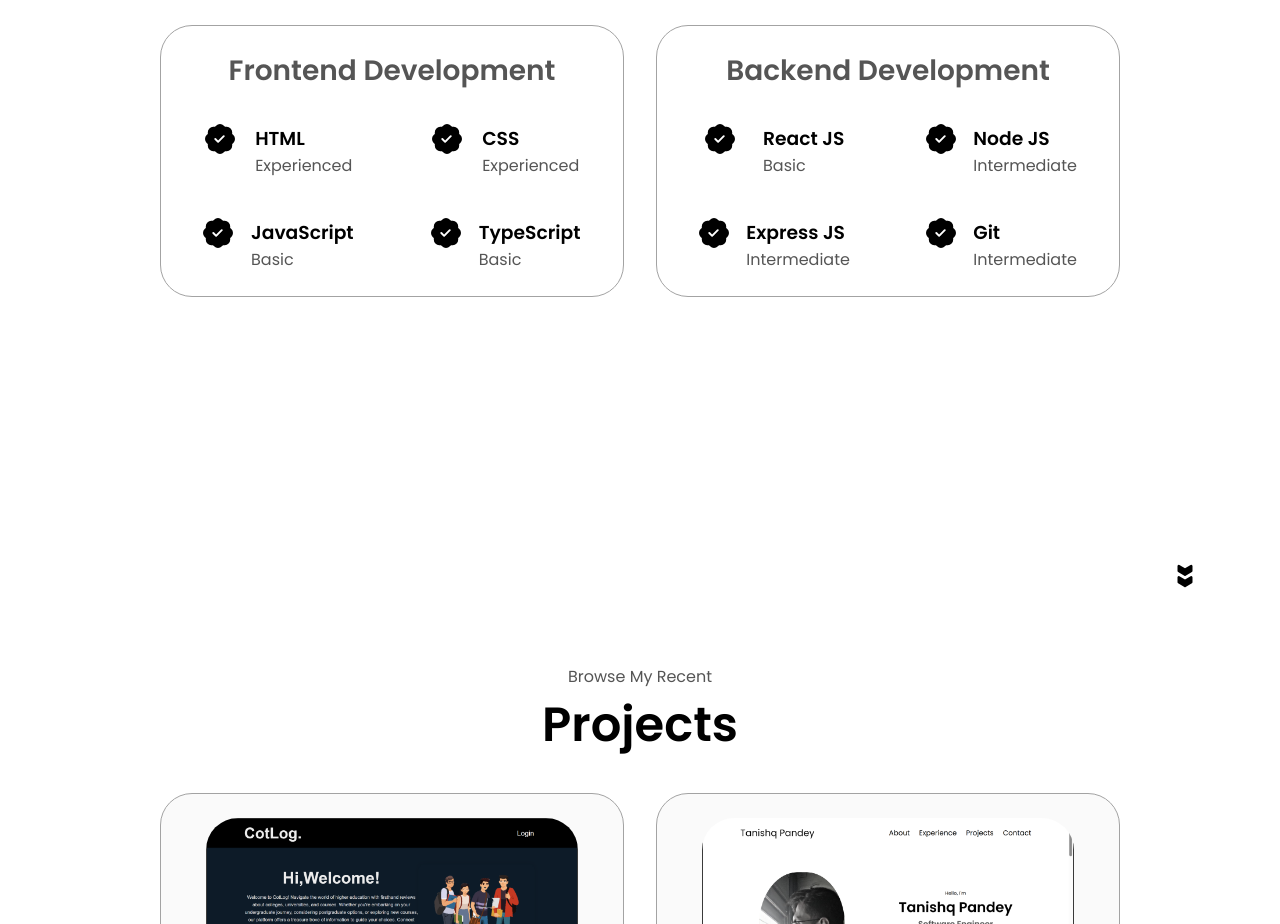
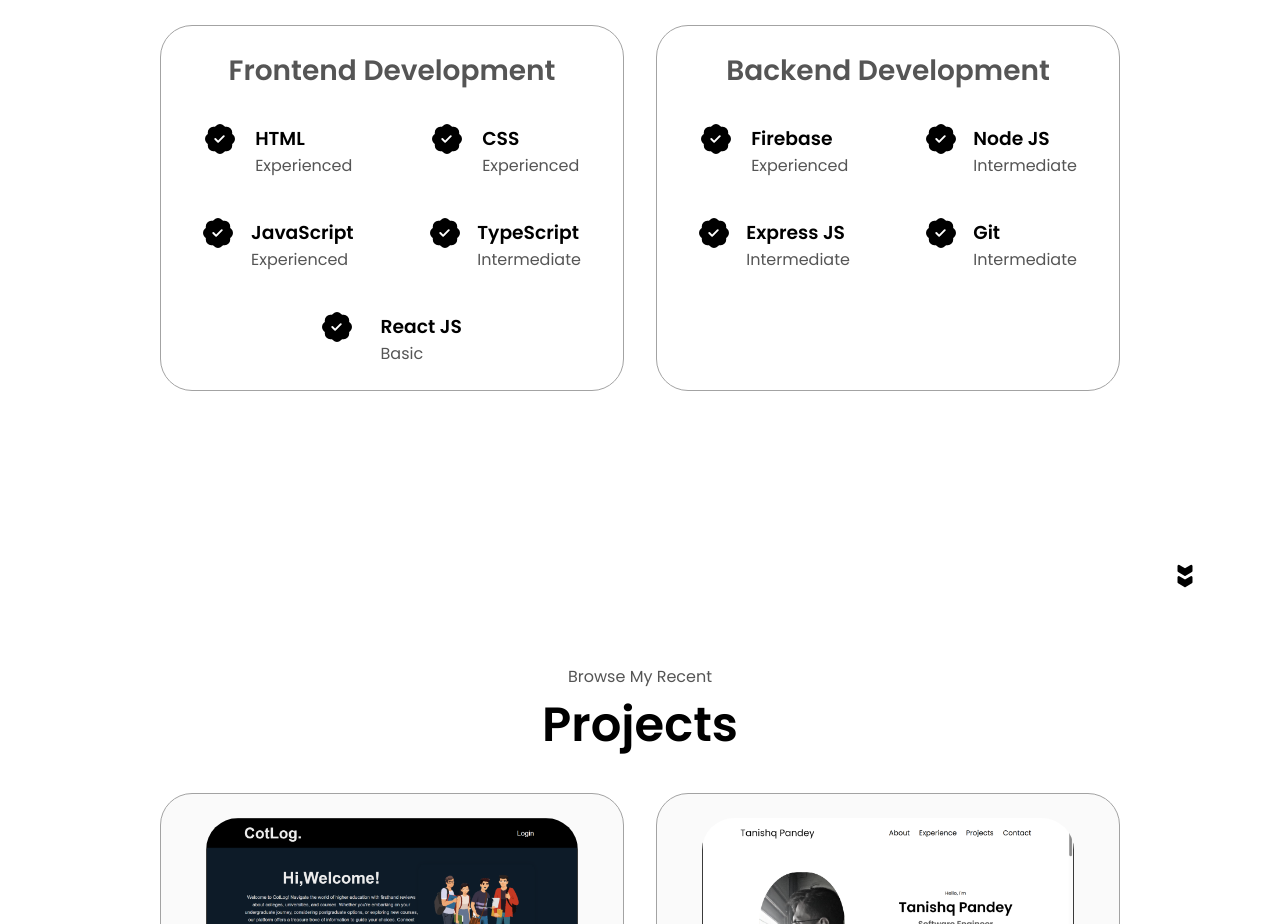
Before and after one commit to tanishqpandey26/digital-resume, a React (Create React App) app: page / in a window 1280 px wide. Shown: the part 1820-2744 px from the top of the page. Built offline with nearby package versions, Linux system fonts and the light colour scheme.

Commit message:
details update

```diff
--- a/src/App.js
+++ b/src/App.js
@@ -204,17 +204,28 @@ With a solid foundation in coding and software design principles, I'm eager to c
                size={30}/>
                 <div>
                   <h3>JavaScript</h3>
-                  <p>Basic</p>
+                  <p>Experienced</p>
                 </div>
               </article>
+
               <article>
                <BsPatchCheckFill
                size={30}/>
                 <div>
                   <h3>TypeScript</h3>
+                  <p>Intermediate</p>
+                </div>
+              </article>
+
+              <article>
+               <BsPatchCheckFill
+               size={30}/>
+                <div>
+                  <h3>React JS</h3>
                   <p>Basic</p>
                 </div>
               </article>
+
               {/* <article>
                <BsPatchCheckFill
                size={30}/>
@@ -223,19 +234,22 @@ With a solid foundation in coding and software design principles, I'm eager to c
                   <p>Intermediate</p>
                 </div>
               </article> */}
+
             </div>
           </div>
           <div class="details-container">
             <h2 class="experience-sub-title">Backend Development</h2>
             <div class="article-container">
+
               <article>
                <BsPatchCheckFill
                size={30}/>
                 <div>
-                  <h3>React JS</h3>
-                  <p>Basic</p>
+                  <h3>Firebase</h3>
+                  <p>Experienced</p>
                 </div>
               </article>
+
               <article>
                <BsPatchCheckFill
                size={30}/>
```
